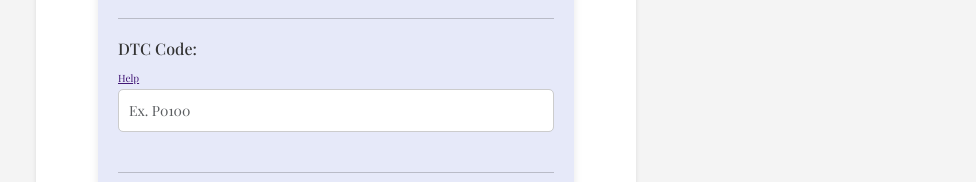
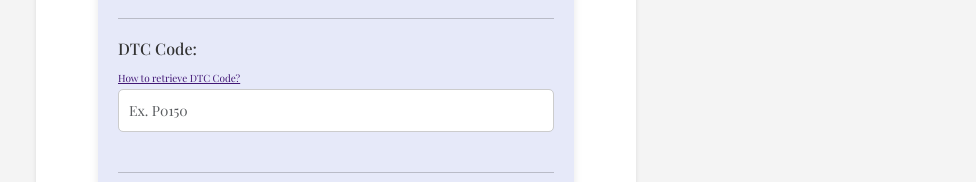
Before and after one commit to 394-w24/obd-app, a React (Vite) app: page /request in a window 1280 px wide. Shown: the part 283-465 px from the top of the page, without its empty margins (304-1280 px from the left). Built offline with nearby package versions, Linux system fonts and the light colour scheme; a web font is replaced by a local one.

Commit message:
Changed DTC popup to image and other minor fixes

```diff
--- a/src/components/RequestPage.jsx
+++ b/src/components/RequestPage.jsx
@@ -2,12 +2,12 @@ import React from "react";
 import { useState } from "react";
 import icon from ".././icons/carRepair.png"
 import "./RequestPage.css"
-import { Link, Navigate } from "react-router-dom";
 import "./response.css"
 import "./response.css"
 import { useNavigate } from "react-router-dom";
 import vinLocationImage from '../assets/vinLocation.jpg';
 import ErrorModal from "./ErrorModal";
+import DTCImage from "../assets/DTC.jpg";
 
 
 
@@ -21,6 +21,7 @@ const RequestPage = () => {
     const [miles, setMiles] = useState('');
     const [error, setError] = useState();
     const [showHelpPopup, setShowHelpPopup] = useState(false);
+    const [showDtcPopup, setShowDtcPopup] = useState(false);
 
     const handleSubmit = (e) => {
       e.preventDefault();
@@ -46,6 +47,10 @@ const RequestPage = () => {
     const toggleVinPopup = () => {
         setShowVinPopup(!showVinPopup);
       };
+
+    const toggleDtcPopup = () => {
+    setShowDtcPopup(!showDtcPopup);
+    };
 
       const handleMilesChange = (e) => {
         setMiles(e.target.value); // Update miles state
@@ -81,13 +86,22 @@ const RequestPage = () => {
                     <hr className="divider"></hr>
                     <div className="form-group">
                         <h4 className="input-label">DTC Code:</h4>
-                        <button type="button" className="small-link" onClick={toggleHelpPopup}>Help</button>
-                        {showHelpPopup && (
-                            <div className="help-popup">
-                                Enter currently supported DTC code: P0150
+                        <button type="button" className="small-link" onClick={toggleDtcPopup}>How to retrieve DTC Code?</button>
+                        {showDtcPopup && (
+                            <div className="vin-popup">
+                                <div className="vin-popup-content">
+                                    <span className="close-popup" onClick={toggleDtcPopup}>&times;</span>
+                                    <img src={DTCImage} alt="How to retrieve DTC Code" />
+                                    <div className="help-popup">
+                                        *Enter currently supported DTC code: P0150
+                                    </div>
+
+
+
+                                </div>
                             </div>
                         )}
-                        <input type="text" className="form-control" name="code" placeholder="Ex. P0100" />
+                        <input type="text" className="form-control" name="code" placeholder="Ex. P0150" />
 
                     </div>
                     <hr className="divider"></hr>
```
Also changed, not shown: src/assets/DTC.jpg (added).
